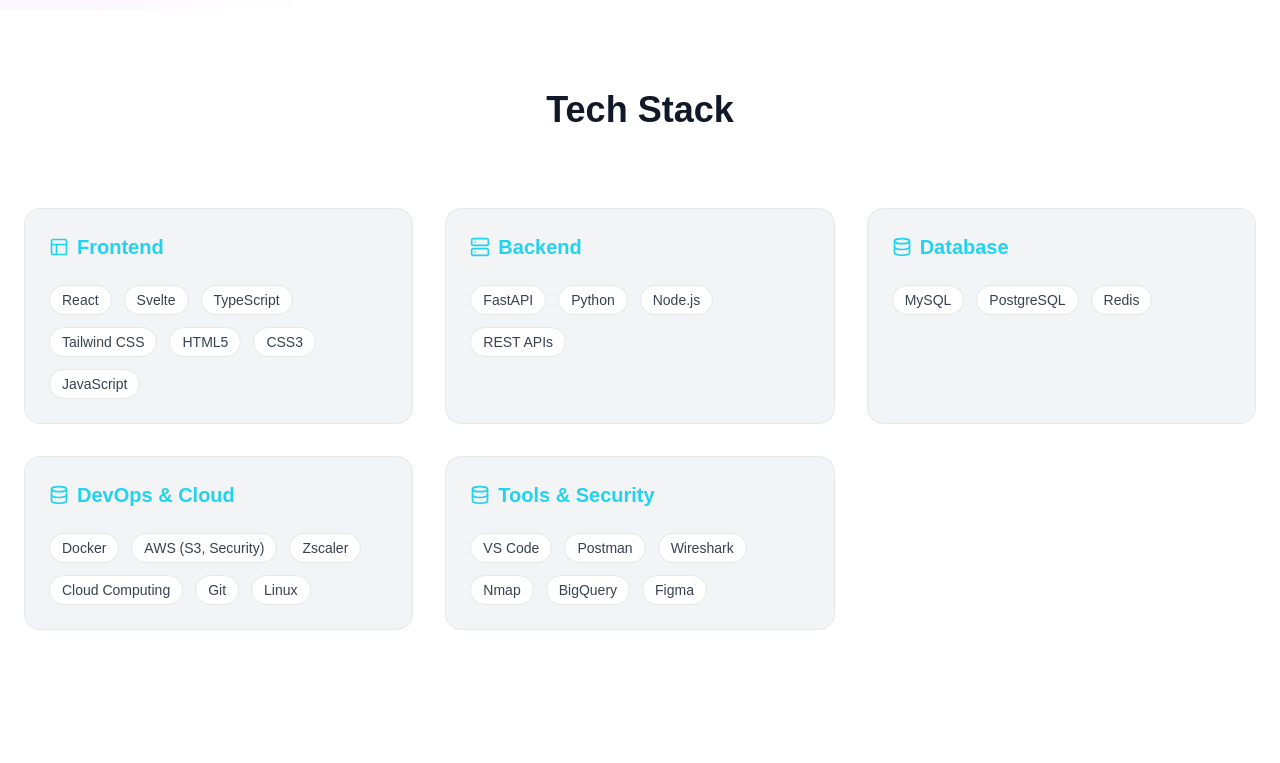
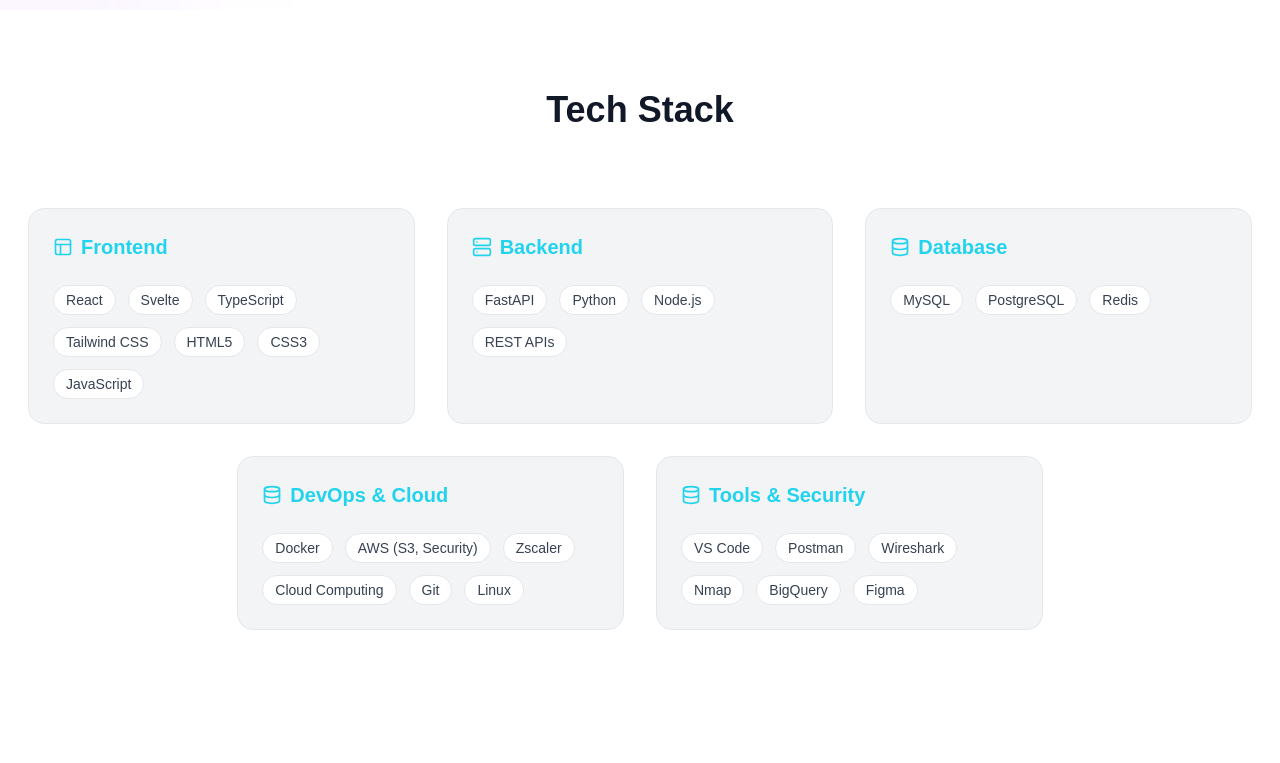
Before and after one commit to prathameshratthe/prathameshratthe.github.io, a Svelte app: page / in a window 1280 px wide. Shown: the part 1941-2704 px from the top of the page. Built offline with nearby package versions, Linux system fonts and the light colour scheme; a web font is replaced by a local one.

Commit message:
fix: center align items in TechStack and Achievements sections

```diff
--- a/src/components/Achievements.svelte
+++ b/src/components/Achievements.svelte
@@ -88,12 +88,12 @@
             Achievements & Certifications
         </h2>
 
-        <div class="grid grid-cols-1 md:grid-cols-2 lg:grid-cols-4 gap-6">
+        <div class="flex flex-wrap justify-center gap-6">
             {#each achievements as item}
                 <a
                     href={item.link}
                     target="_blank"
-                    class={`achievement-card group relative p-6 rounded-xl border ${item.border} ${item.bg} hover:bg-opacity-20 transition-all duration-300 hover:-translate-y-1`}
+                    class={`achievement-card w-full md:w-[calc(50%-0.75rem)] lg:w-[calc(25%-1.125rem)] group relative p-6 rounded-xl border ${item.border} ${item.bg} hover:bg-opacity-20 transition-all duration-300 hover:-translate-y-1`}
                 >
                     <div class="flex items-start justify-between mb-4">
                         <div class={`p-3 rounded-lg ${item.bg} ${item.color}`}>
--- a/src/components/TechStack.svelte
+++ b/src/components/TechStack.svelte
@@ -35,10 +35,10 @@
             Tech Stack
         </h2>
 
-        <div class="grid grid-cols-1 md:grid-cols-2 lg:grid-cols-3 gap-8">
+        <div class="flex flex-wrap justify-center gap-8">
             {#each techStack as category}
                 <div
-                    class="stack-category p-6 bg-gray-100 dark:bg-white/5 rounded-2xl border border-gray-200 dark:border-white/10 hover:border-primary/50 transition-all duration-300 hover:-translate-y-1 hover:shadow-lg hover:shadow-primary/5"
+                    class="stack-category w-full md:w-[calc(50%-1rem)] lg:w-[calc(33.333%-1.5rem)] p-6 bg-gray-100 dark:bg-white/5 rounded-2xl border border-gray-200 dark:border-white/10 hover:border-primary/50 transition-all duration-300 hover:-translate-y-1 hover:shadow-lg hover:shadow-primary/5"
                 >
                     <h3
                         class="text-xl font-bold mb-6 text-primary flex items-center gap-2"
```
